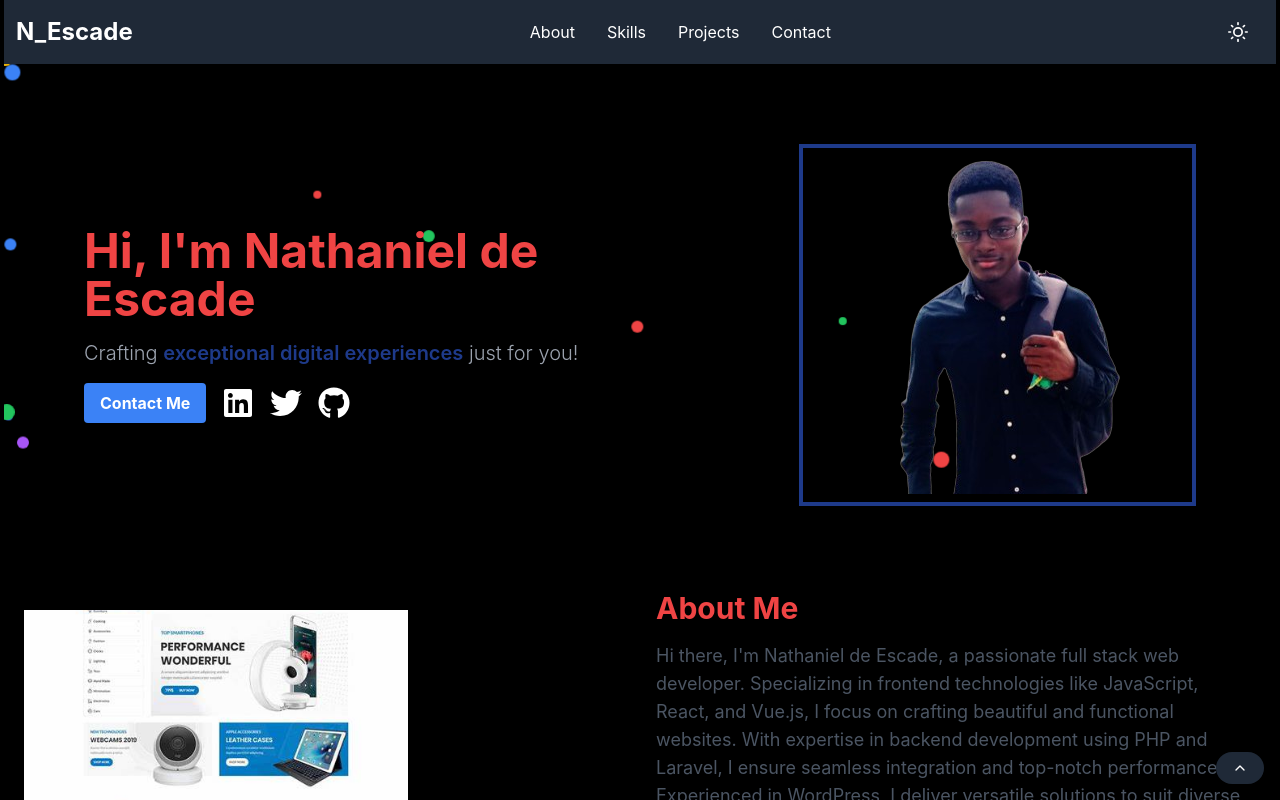
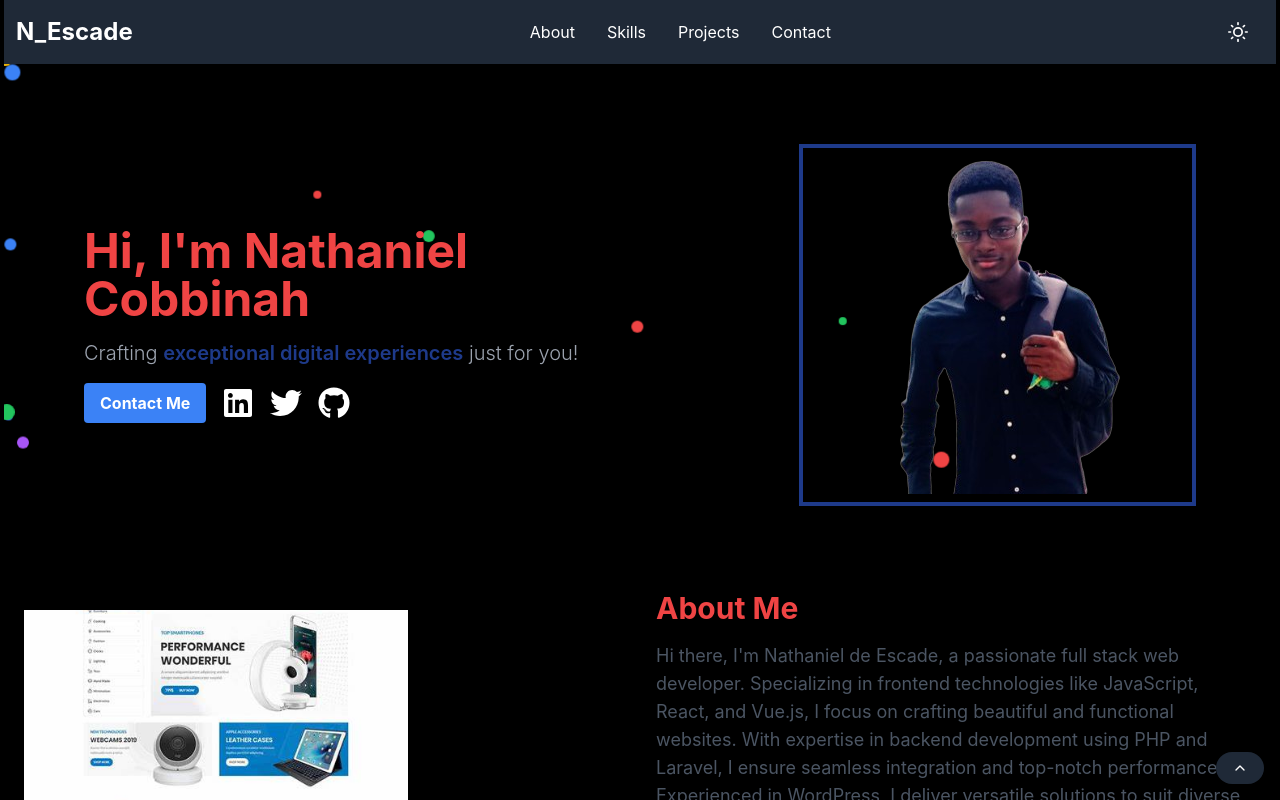
Before and after one commit to nathanielcobbinah/my-portfolio-site, a React (Create React App) app: page / in a window 1280 px wide. Shown: the top 800 px of the page. Built offline with nearby package versions, Linux system fonts and the light colour scheme.

Commit message:
Changed name

```diff
--- a/src/components/Hero.js
+++ b/src/components/Hero.js
@@ -30,7 +30,7 @@ function Hero() {
 
       <div className="container mx-auto flex flex-col-reverse md:flex-row items-center relative z-10">
         <div className="md:w-1/2 text-left mb-10 md:mb-0">
-          <Typewriter text="Hi, I'm Nathaniel de Escade" speed={100} />
+          <Typewriter text="Hi, I'm Nathaniel Cobbinah" speed={100} />
 
           <ScrollRevealText>
             <p className="text-lg md:text-xl text-gray-400 font-light leading-relaxed">Crafting <span className="font-semibold text-blue-900">exceptional digital experiences</span> just for you!</p>
@@ -64,4 +64,5 @@ function Hero() {
   );
 }
 
+
 export default Hero;
```
